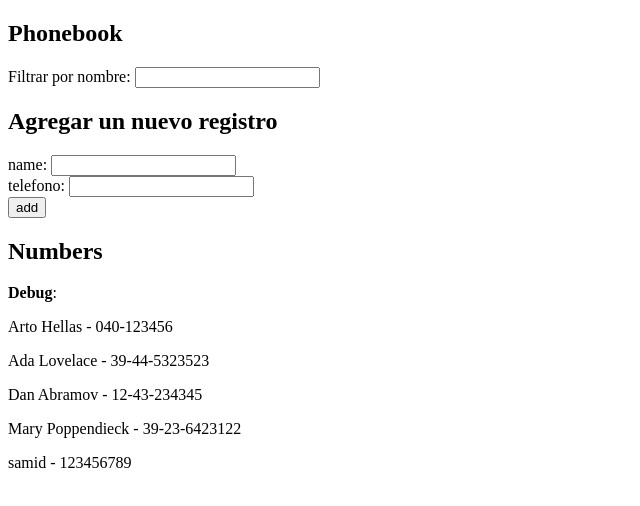
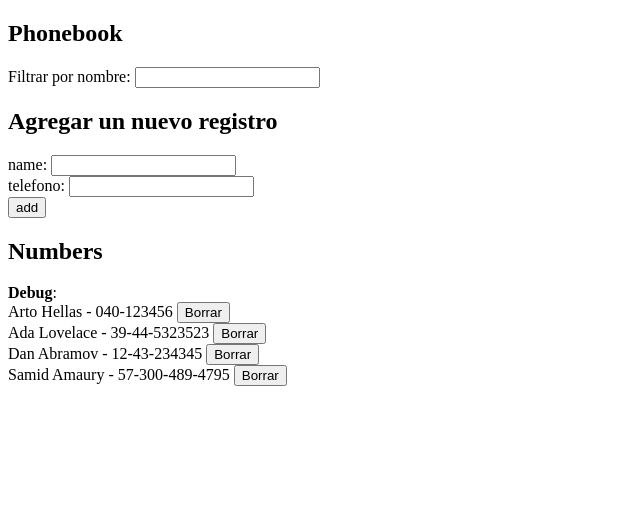
Before and after one commit to samiducatolica/fullstackopen-coorse-samid, a React (Vite) app in the folder part2/agendaTelefonica/: page / in a window 1280 px wide. Shown: the top 506 px of the page, without its empty margins (0-640 px from the left). Built offline with nearby package versions, Linux system fonts and the light colour scheme; data requests are answered from the project's data file.

Commit message:
2.14 Agenda Telefonica paso 9

```diff
--- a/part2/agendaTelefonica/db.json
+++ b/part2/agendaTelefonica/db.json
@@ -16,14 +16,9 @@
       "id": "3"
     },
     {
-      "name": "Mary Poppendieck",
-      "number": "39-23-6423122",
-      "id": "4"
-    },
-    {
-      "id": "4971",
-      "name": "samid",
-      "number": "123456789"
+      "id": "6cc5",
+      "name": "Samid Amaury",
+      "number": "57-300-489-4795"
     }
   ]
 }
--- a/part2/agendaTelefonica/src/App.jsx
+++ b/part2/agendaTelefonica/src/App.jsx
@@ -38,20 +38,25 @@ const Name = (props) => {
     // console.log('Comp Name', props);
     return (
         <div>
-            <p>{props.name} - {props.telefono} </p>
-
+            {props.name} - {props.telefono}  <button onClick={props.deletePerson}>Borrar</button>
         </div>
     )
 }
 
-const PersonsList = ({persons, findName}) => {
+const PersonsList = ({persons, findName,deletePersons}) => {
     if (!findName) {
-        // console.log('No hay nombre para filtrar');
-        // console.log('FilteredPersons', persons, findName);
         return (
             <div>
                 <strong>Debug</strong>:
-                {persons.map((person) => (<Name key={person.id} name={person.name} telefono={person.number}/>))}
+                {persons.map((person) => (
+                    <Name key={person.id}
+                          name={person.name}
+                          telefono={person.number}
+                          deletePerson={() => deletePersons(person.id)}
+                        />
+                ))
+                }
+
             </div>
         )
     } else {
@@ -66,12 +71,24 @@ const PersonsList = ({persons, findName}) => {
     }
 }
 
+
 const App = () => {
     const [persons, setPersons] = useState([ ])
-
     const [newName, setNewName] = useState('');
     const [newNumber, setNewNumber] = useState('');
     const [findName, setFindName] = useState('');
+
+
+    const deletePersonOf = (id) => {
+        if(window.confirm('¿Seguro que quieres borrar este contacto?')) {
+            personService.remove(id)
+                .then(respose => {
+                    console.log('Respuesta de la API al borrar:', respose);
+                    setPersons(persons.filter(persons=> persons.id !== id))
+                })
+        }
+
+    }
 
     const personasApi =() => {
         personService.getAll()
@@ -127,6 +144,8 @@ const App = () => {
         }
     }//1.86 m vencido
 
+
+
     return (
         <div>
             <h2>Phonebook</h2>
@@ -140,7 +159,7 @@ const App = () => {
                 handleNameSubmit={handleNameSubmit}
             />
             <h2>Numbers</h2>
-            <PersonsList persons={persons} findName={findName}/>
+            <PersonsList persons={persons} findName={findName} deletePersons={deletePersonOf}/>
 
 
         </div>
--- a/part2/agendaTelefonica/src/services/persons.js
+++ b/part2/agendaTelefonica/src/services/persons.js
@@ -16,7 +16,8 @@ const update=(newPerson) =>{
     return newPerson
 }
 const remove=(id) =>{
-    return id
+   const request = axios.delete(`${baseUrl}/${id}`)
+    return request.then(response => response.data)
 }
 
 export default {getAll,create, update, remove};
```
